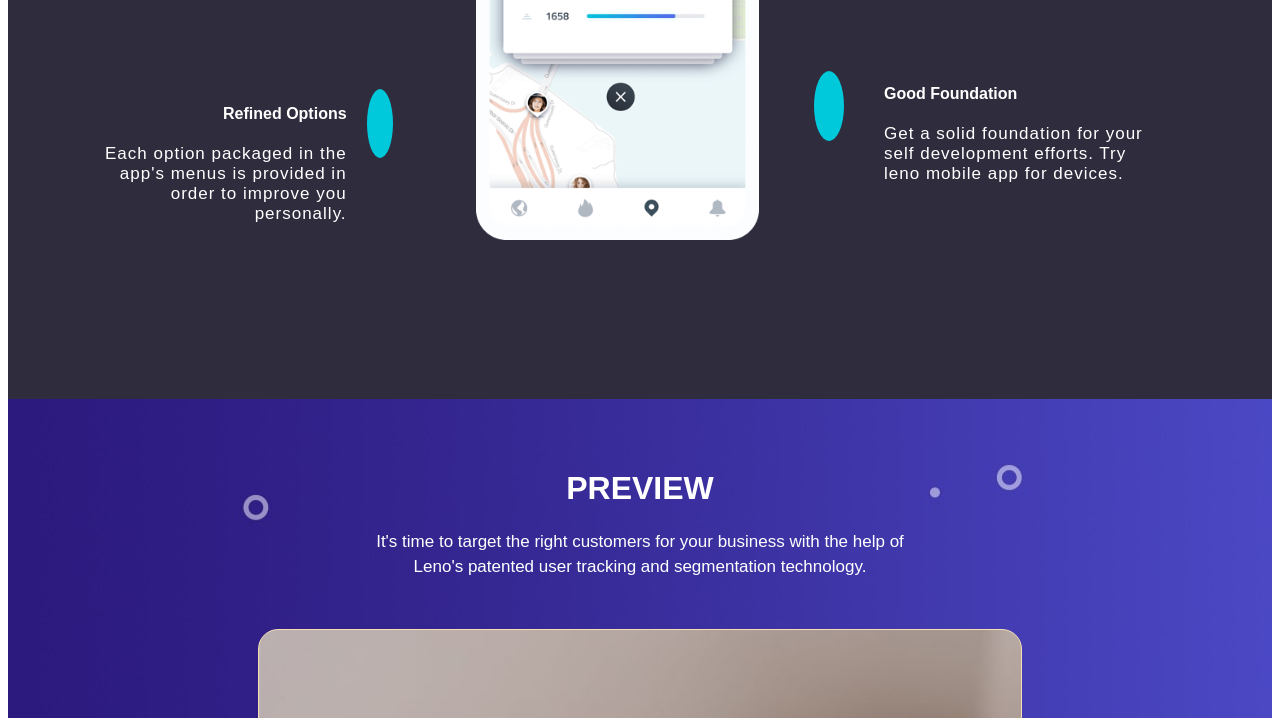
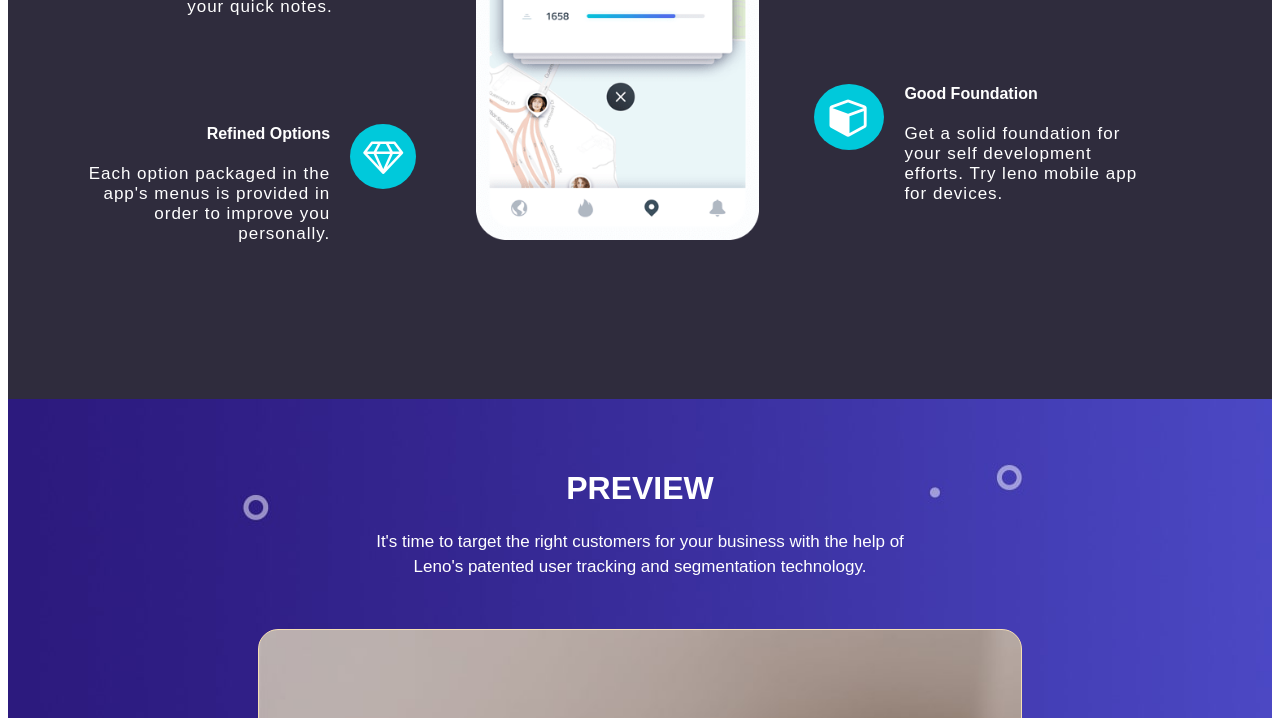
Before and after one commit to Djsteplion/leno, a plain HTML site: page index.html in a window 1280 px wide. Shown: the part 2082-2800 px from the top of the page. Drawn offline with Linux system fonts and the light colour scheme.

Commit message:
Update index.html

```diff
--- a/index.html
+++ b/index.html
@@ -30,8 +30,7 @@
 
 
 
-     <!---link to font awesome -->
-      <link rel="stylesheet" href="https://stackpath.bootstrapcdn.com/font-awesome/4.7.0/css/font-awesome.min.css">
+    <link href ="http://maxcdn.bootstrapcdn.com/font-awesome/4.1.0/css/font-awesome.min.css" rel="stylesheet">
 
 
     <!--Link to Swiper.css--->
```
